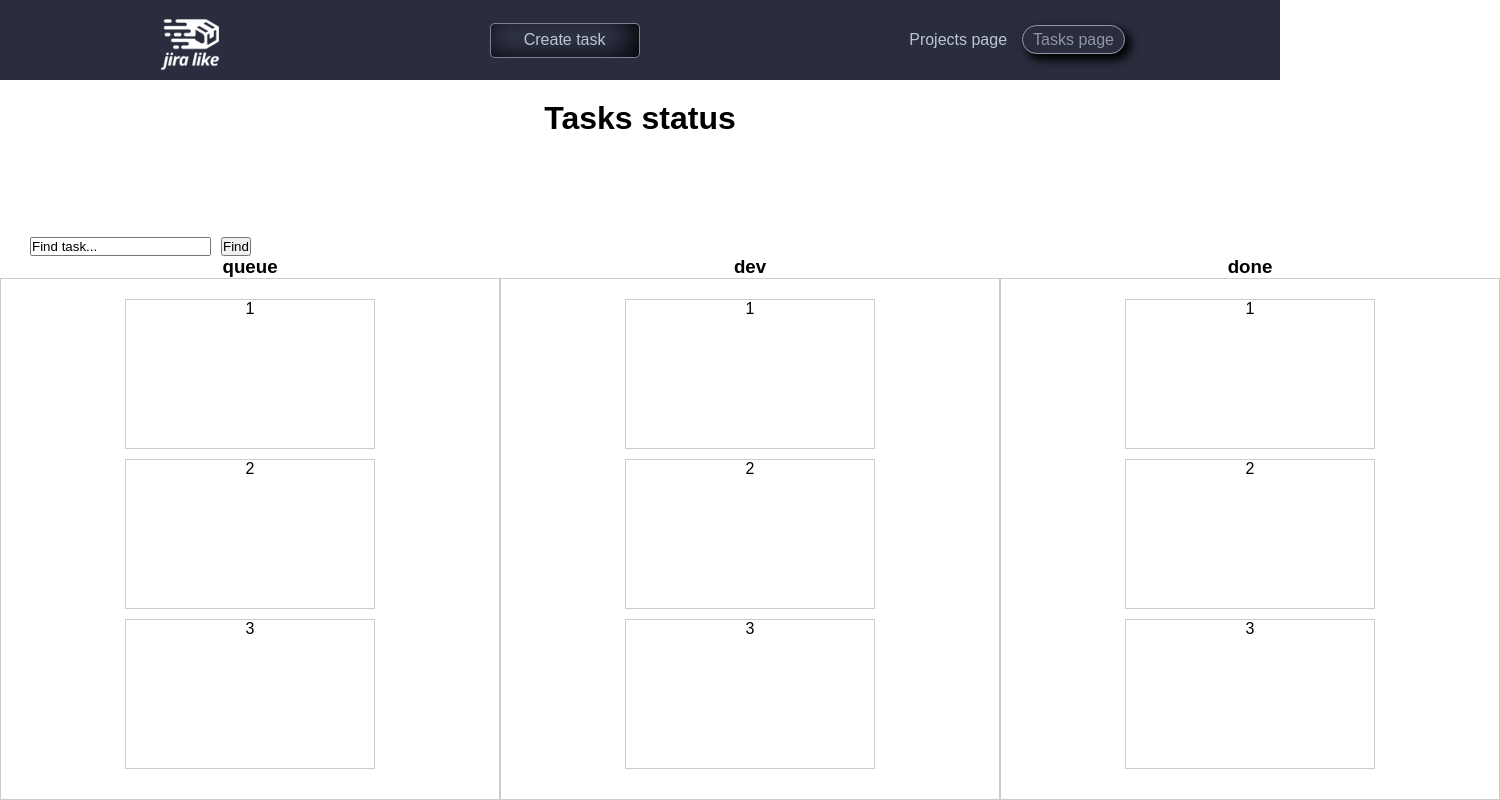
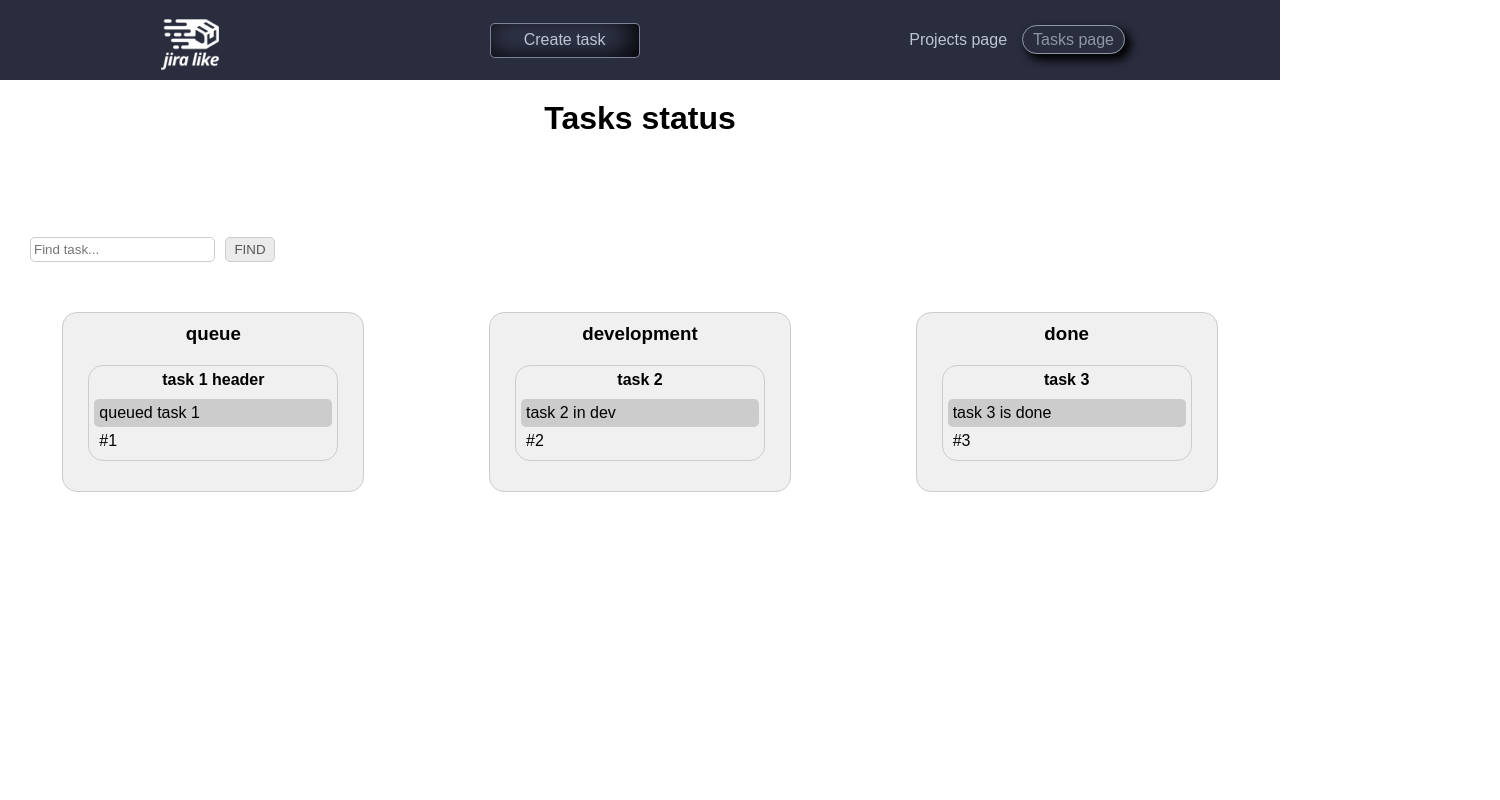
Before and after one commit to TommyTheMob/React-JiraLike-App, a React (Create React App) app: page /1/tasks in a window 1280 px wide. Shown: the whole page, 1500 px wide, since content can reach past the window. Built offline with nearby package versions, Linux system fonts and the light colour scheme.

Commit message:
tasks search now works: rerenders UI depends on search value

```diff
--- a/src/App.jsx
+++ b/src/App.jsx
@@ -6,7 +6,7 @@ import {Provider} from "react-redux";
 import {createBrowserRouter, RouterProvider} from "react-router-dom";
 
 // Getting projects from store to generate routes
-const projects = store.getState().projects.projects
+const projects = store.getState().projects.projectsList
 
 const projectRoutes = projects.map(project => (
     {
--- a/src/porjects/projects.reducer.js
+++ b/src/porjects/projects.reducer.js
@@ -1,18 +1,40 @@
-import {CREATE_PROJECT} from "./projects.actions";
+import {CREATE_PROJECT, FIND_TASK} from "./projects.actions";
 
-const projects = [
+const projectsList = [
     {
         name: "Project 1",
         id: '1',
         tasks: [
             {
-                title: "task 1",
+                title: "task 1 header",
                 id: "1",
-                status: "",
-                desc: "",
-                createdAt: new Date(),
+                status: "queue",
+                desc: "queued task 1",
+                createdAt: +(new Date()),
                 timeInWork: 0,
-                priority: "",
+                priority: "low",
+                connectedFiles: "",
+                chainedTo: []
+            },
+            {
+                title: "task 2",
+                id: "2",
+                status: "development",
+                desc: "task 2 in dev",
+                createdAt: +(new Date()),
+                timeInWork: 3600,
+                priority: "medium",
+                connectedFiles: "",
+                chainedTo: []
+            },
+            {
+                title: "task 3",
+                id: "3",
+                status: "done",
+                desc: "task 3 is done",
+                createdAt: +(new Date()),
+                timeInWork: 7200,
+                priority: "high",
                 connectedFiles: "",
                 chainedTo: []
             }
@@ -25,7 +47,7 @@ const projects = [
             {
                 title: "task 1",
                 id: "1",
-                status: "",
+                status: "done",
                 desc: "",
                 createdAt: new Date(),
                 timeInWork: 0,
@@ -72,7 +94,7 @@ const projects = [
 ]
 
 const initialState = {
-    projects,
+    projectsList,
 }
 
 export const projectsReducer = (state = initialState, action) => {
@@ -80,13 +102,26 @@ export const projectsReducer = (state = initialState, action) => {
         case CREATE_PROJECT: {
             return {
                 ...state,
-                projects: state.projects.concat({
+                projectsList: state.projectsList.concat({
                     name: action.payload.name,
                     id: Math.round(Math.random() * 1000000),
                     tasks: []
                 })
             }
         }
+        case FIND_TASK: {
+            return {
+                ...state,
+                projectsList: state.projectsList
+                    .map(project => {
+                        if (project.id === action.payload.projectId) {
+                            project.tasks = project.tasks.filter(task => task.id === action.payload.inputValue || task.title === action.payload.inputValue)
+                            return project
+                        }
+                        return project
+                    })
+            }
+        }
         default:
             return state
     }
--- a/src/porjects/projects.selectors.js
+++ b/src/porjects/projects.selectors.js
@@ -1,3 +1,3 @@
 export const getProjectsSelector = state => {
-    return state.projects.projects
+    return state.projects.projectsList
 }
--- /dev/null
+++ b/src/tasks/Task.jsx
@@ -0,0 +1,20 @@
+import React from 'react';
+
+const Task = ({ title, id, desc, createdAt, timeInWork, priority }) => {
+    return (
+        <div>
+            <li className="tasks-cols__tasks-list-item">
+                <div className="item-info">
+                    <h4 className="item-header">{title}</h4>
+                    <span className="item-desc">{desc}</span>
+                    {/*<span className="item-createdAt">{(new Date(createdAt)).toString()}</span>*/}
+                    {/*<span className="item-time-in-work">{timeInWork}</span>*/}
+                    {/*<span className="item-priority">{priority}</span>*/}
+                    <span className="item-id">#{id}</span>
+                </div>
+            </li>
+        </div>
+    );
+};
+
+export default Task;
--- /dev/null
+++ b/src/tasks/TasksCol.jsx
@@ -0,0 +1,43 @@
+import React from 'react';
+import Task from "./Task";
+import {connect} from "react-redux";
+import {getProjectsSelector} from "../porjects/projects.selectors";
+
+const TasksCol = ({ colName, projectId, searchValue, projects }) => {
+
+    const getFilteredTasks = (projectId, searchValue) => {
+        const currentProject = projects.find(project => project.id === projectId)
+
+        if (searchValue !== '') {
+            return currentProject.tasks.filter(task => task.id === searchValue || task.title.includes(searchValue))
+        }
+
+        return currentProject.tasks
+    }
+
+    return (
+        <>
+            <div className="tasks-list__tasks-col">
+                <h3 className="tasks-cols__header">{ colName }</h3>
+                <div className="tasks-cols__content">
+                    <ul className="tasks-cols__tasks-list">
+                        {
+                            getFilteredTasks(projectId, searchValue)
+                                .map(task => (
+                                    colName === task.status && <Task key={task.id} {...task} />
+                                ))
+                        }
+                    </ul>
+                </div>
+            </div>
+        </>
+    );
+};
+
+const mapState = state => {
+    return {
+        projects: getProjectsSelector(state)
+    }
+}
+
+export default connect(mapState)(TasksCol);
--- /dev/null
+++ b/src/tasks/TasksCols.jsx
@@ -0,0 +1,16 @@
+import React from 'react';
+import TasksCol from "./TasksCol";
+
+const TasksCols = ({ projectId, searchValue }) => {
+    return (
+        <>
+            <div className="tasks-list__tasks-cols">
+                <TasksCol searchValue={searchValue} projectId={projectId} colName="queue" />
+                <TasksCol searchValue={searchValue} projectId={projectId} colName="development" />
+                <TasksCol searchValue={searchValue} projectId={projectId} colName="done" />
+            </div>
+        </>
+    );
+};
+
+export default TasksCols;
--- a/src/tasks/TasksListPage.jsx
+++ b/src/tasks/TasksListPage.jsx
@@ -1,54 +1,27 @@
-import React from 'react';
+import React, {useState} from 'react';
 import Navbar from "../components/navbar/Navbar";
 import './tasksListPage.scss'
+import TasksCols from "./TasksCols";
+import TasksSearch from "./TasksSearch";
 
 const TasksListPage = ({ projectId }) => {
+    const [searchValue, setSearchValue] = useState('')
+
+    const getSearchValue = value => setSearchValue(value)
+
     return (
         <div className="page__content">
             <Navbar page="tasks" />
             <div className="container">
                 <h1 className="tasks-list__header">Tasks status</h1>
                 <div className="tasks-list__container">
-                    <div className="tasks-list__search">
-                        <input className="tasks-list__search-input" type="text" value="Find task..."/>
-                        <button className="tasks-list__search-btn">Find</button>
-                    </div>
-                    <div className="tasks-list__tasks-cols">
-                        <div className="tasks-list__tasks-col-queue">
-                            <h3 className="tasks-cols__header">queue</h3>
-                            <div className="tasks-cols__content">
-                                <ul className="tasks-cols__tasks-list">
-                                    <li className="tasks-cols__tasks-list-item">1</li>
-                                    <li className="tasks-cols__tasks-list-item">2</li>
-                                    <li className="tasks-cols__tasks-list-item">3</li>
-                                </ul>
-                            </div>
-                        </div>
-                        <div className="tasks-list__tasks-col-development">
-                            <h3 className="tasks-cols__header">dev</h3>
-                            <div className="tasks-cols__content">
-                                <ul className="tasks-cols__tasks-list">
-                                    <li className="tasks-cols__tasks-list-item">1</li>
-                                    <li className="tasks-cols__tasks-list-item">2</li>
-                                    <li className="tasks-cols__tasks-list-item">3</li>
-                                </ul>
-                            </div>
-                        </div>
-                        <div className="tasks-list__tasks-col-done">
-                            <h3 className="tasks-cols__header">done</h3>
-                            <div className="tasks-cols__content">
-                                <ul className="tasks-cols__tasks-list">
-                                    <li className="tasks-cols__tasks-list-item">1</li>
-                                    <li className="tasks-cols__tasks-list-item">2</li>
-                                    <li className="tasks-cols__tasks-list-item">3</li>
-                                </ul>
-                            </div>
-                        </div>
-                    </div>
+                    <TasksSearch getSearchValue={getSearchValue} projectId={projectId} />
+                    <TasksCols searchValue={searchValue} projectId={projectId} />
                 </div>
             </div>
         </div>
     );
 };
 
+
 export default TasksListPage;
--- /dev/null
+++ b/src/tasks/TasksSearch.jsx
@@ -0,0 +1,40 @@
+import React, {useState} from 'react';
+
+const TasksSearch = ({ projectId, getSearchValue }) => {
+    const [inputValue, setInputValue] = useState('')
+
+    const onInputChange = (e) => {
+        setInputValue(e.target.value)
+    }
+
+    const onBtnClick = () => {
+        getSearchValue(inputValue)
+    }
+
+    const onInputEnterDown = e => {
+        if (e.key === 'Enter') {
+            getSearchValue(inputValue)
+        }
+    }
+
+    return (
+        <>
+            <div className="tasks-list__search">
+                <input className="tasks-list__search-input"
+                       type="text" placeholder="Find task..."
+                       value={inputValue}
+                       onChange={onInputChange}
+                       onKeyDown={onInputEnterDown}
+                />
+                <button
+                    className="tasks-list__search-btn"
+                    onClick={onBtnClick}
+                >
+                    Find
+                </button>
+            </div>
+        </>
+    );
+};
+
+export default TasksSearch;
--- a/src/tasks/tasksListPage.scss
+++ b/src/tasks/tasksListPage.scss
@@ -23,6 +23,34 @@
   }
 
   &__search-input {
+    border: 1px solid #ccc;
+    border-radius: 5px;
+
+    height: 25px;
+
+    outline: none;
+
+    padding: 3px;
+  }
+
+  &__search-btn {
+    background: rgba(204, 204, 204, 0.4);
+
+    border: 1px solid #ccc;
+    border-radius: 5px;
+
+    width: 50px;
+
+    text-transform: uppercase;
+    color: #565656;
+
+    &:hover {
+      cursor: pointer;
+      background: #cccccc;
+    }
+  }
+
+  &__search-input {
     margin-left: 30px;
     margin-right: 10px;
   }
@@ -32,19 +60,30 @@
     justify-content: space-around;
 
   }
+
+  &__tasks-col {
+    margin-top: 50px;
+
+    border: 1px solid #ccc;
+    border-radius: 15px;
+
+    background: rgba(204, 204, 204, 0.3);
+  }
 }
 
 
 .tasks-cols {
 
+  &__header {
+    margin-top: 10px;
+  }
+
   &__tasks-list {
     list-style: none;
 
-    border: 1px solid #ccc;
-
     padding: 20px;
 
-    width: 500px;
+    width: 300px;
 
     display: flex;
     flex-direction: column;
@@ -53,10 +92,48 @@
 
   &__tasks-list-item {
     width: 250px;
-    height: 150px;
 
     border: 1px solid #ccc;
+    border-radius: 15px;
 
     margin-bottom: 10px;
+
+    &:hover {
+      border: 3px dotted #ccc;
+      background: bisque;
+
+      cursor: pointer;
+    }
   }
 }
+
+.item-info {
+  display: flex;
+  flex-direction: column;
+  justify-content: space-around;
+
+  padding: 5px;
+
+}
+
+.item-header {
+  margin-bottom: 10px;
+
+  overflow-wrap: break-word;
+}
+
+.item-desc {
+  background: #ccc;
+
+  text-align: start;
+
+  padding: 5px;
+
+  border-radius: 5px;
+}
+
+.item-id {
+  text-align: start;
+
+  padding: 5px;
+}
```
Also changed, not shown: src/porjects/projects.actions.js (+11 -0 lines).
